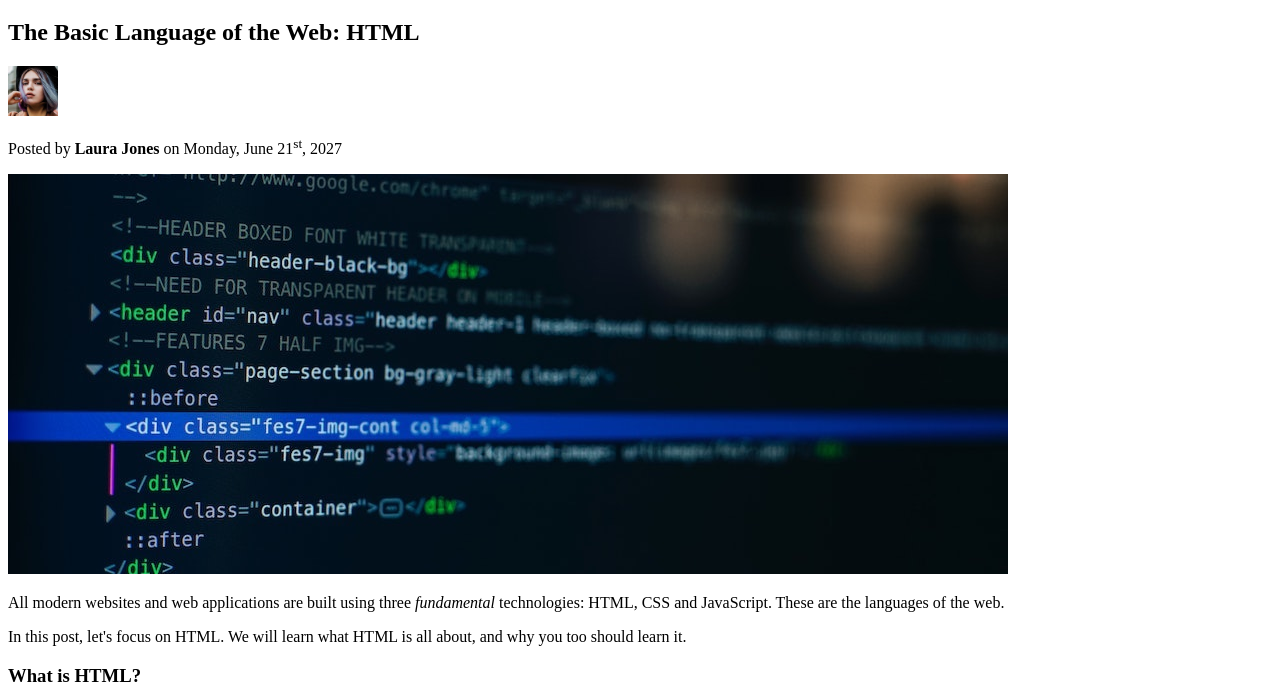
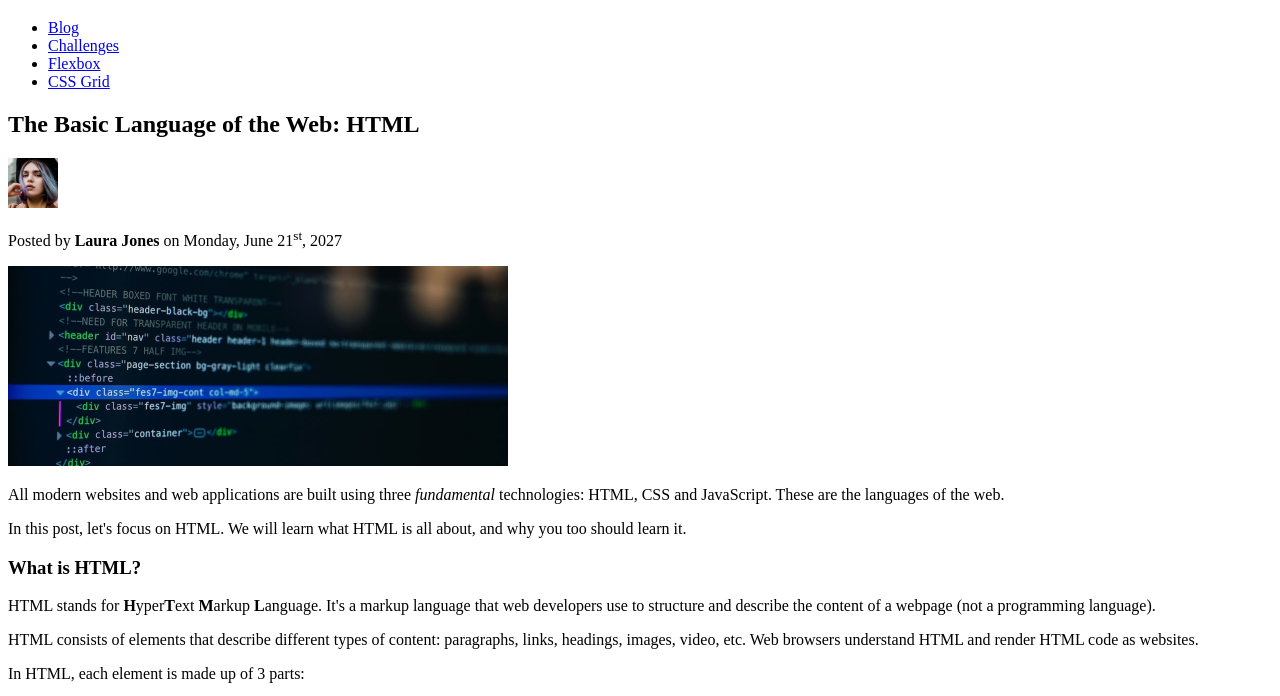
Before and after one commit to ritabradley/code-mag, a plain HTML site: page index.html in a window 1280 px wide. Shown: the part 62-758 px from the top of the page. Drawn offline with Linux system fonts and the light colour scheme.

Commit message:
create navigation menu

```diff
--- a/index.html
+++ b/index.html
@@ -10,6 +10,12 @@
 
     <body>
         <h1>📘 The Code Magazine</h1>
+        <ul>
+            <li><a href="/blog.html">Blog</a></li>
+            <li><a href="/challenges.html">Challenges</a></li>
+            <li><a href="/flexbox.html">Flexbox</a></li>
+            <li><a href="/css-grid.html">CSS Grid</a></li>
+        </ul>
 
         <h2>The Basic Language of the Web: HTML</h2>
         <img src="./imgs/laura-jones.jpg"
@@ -20,7 +26,7 @@
         <p>Posted by <strong>Laura Jones</strong> on Monday, June 21<sup>st</sup>, 2027</p>
 
         <img src="./imgs/post-img.jpg" alt="A section of HTML (HyperText Markup Language) code on a computer screen"
-            title="A section of HTML (HyperText Markup Language) code on a computer screen.">
+            title="A section of HTML (HyperText Markup Language) code on a computer screen." width="500" height="200">
 
         <p>All modern websites and web applications are built using three <em>fundamental</em> technologies: HTML, CSS
             and
@@ -44,7 +50,8 @@
             <li>The actual element</li>
         </ol>
 
-        <p>You can learn more at the <a href="https://developer.mozilla.org/en-US/">MDN Web Docs</a>.</p>
+        <p>You can learn more at the <a href="https://developer.mozilla.org/en-US/" target="_blank">MDN Web Docs</a>.
+        </p>
 
         <h3>Why should you learn HTML?</h3>
 
```
Also changed, not shown: blog.html (+6 -0 lines), challenges.html (+6 -0 lines), css-grid.html (+6 -0 lines), flexbox.html (+6 -0 lines).
